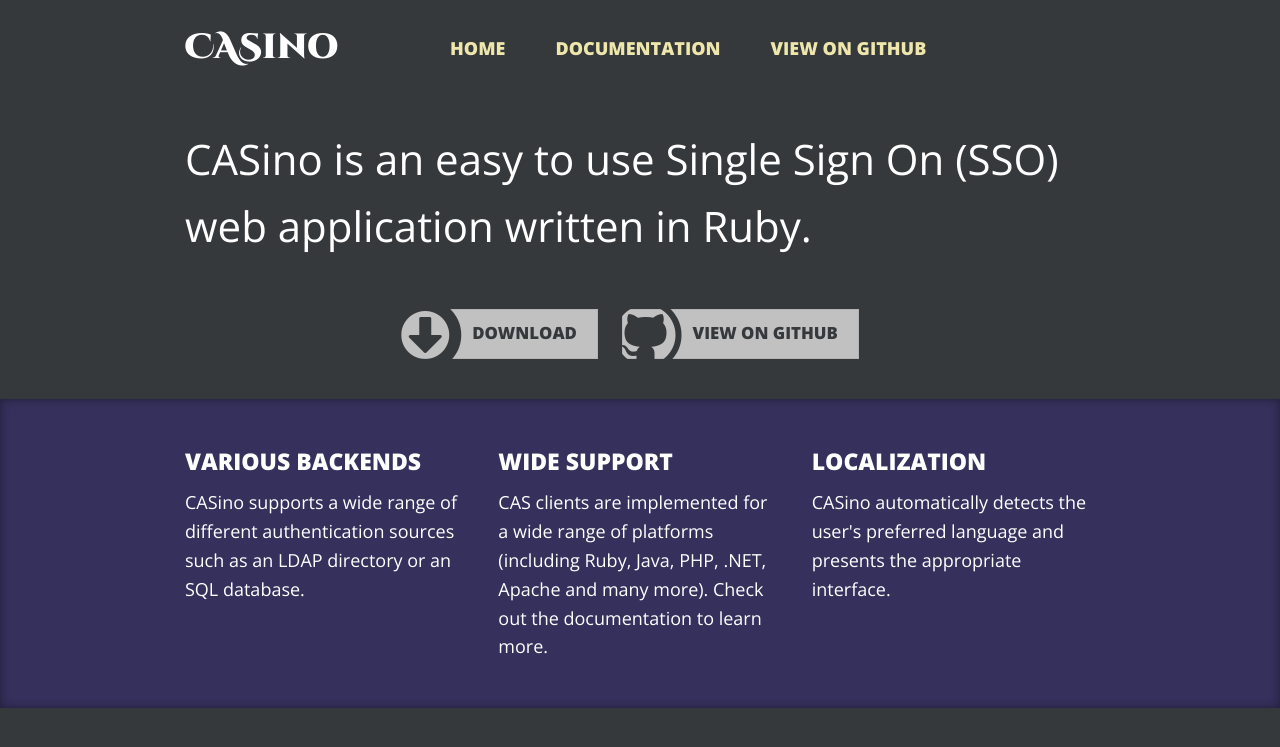
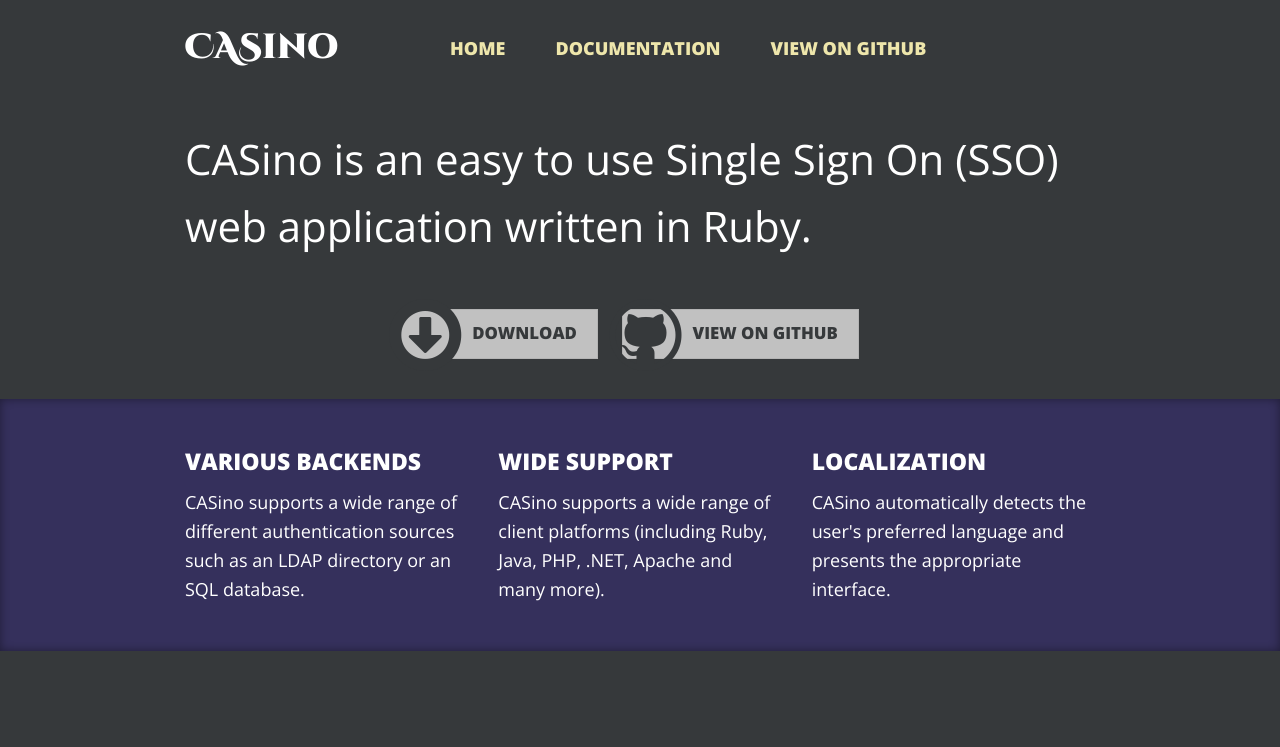
Before and after one commit to rbCAS/rbcas.github.com, a Jekyll site: the page built from index.html, in a window 1280 px wide. Shown: the top 747 px of the page. Built offline with Jekyll 4.4.1, drawn with Linux system fonts in a browser that asks for light colours.

Commit message:
Better description

```diff
--- a/index.html
+++ b/index.html
@@ -23,7 +23,7 @@
     </div>
     <div class="four columns">
       <h4>Wide support</h4>
-      <p>CAS clients are implemented for a wide range of platforms (including Ruby, Java, PHP, .NET, Apache and many more). Check out the documentation to learn more.</p>
+      <p>CASino supports a wide range of client platforms (including Ruby, Java, PHP, .NET, Apache and many more).</p>
     </div>
     <div class="four columns">
       <h4>Localization</h4>
```
